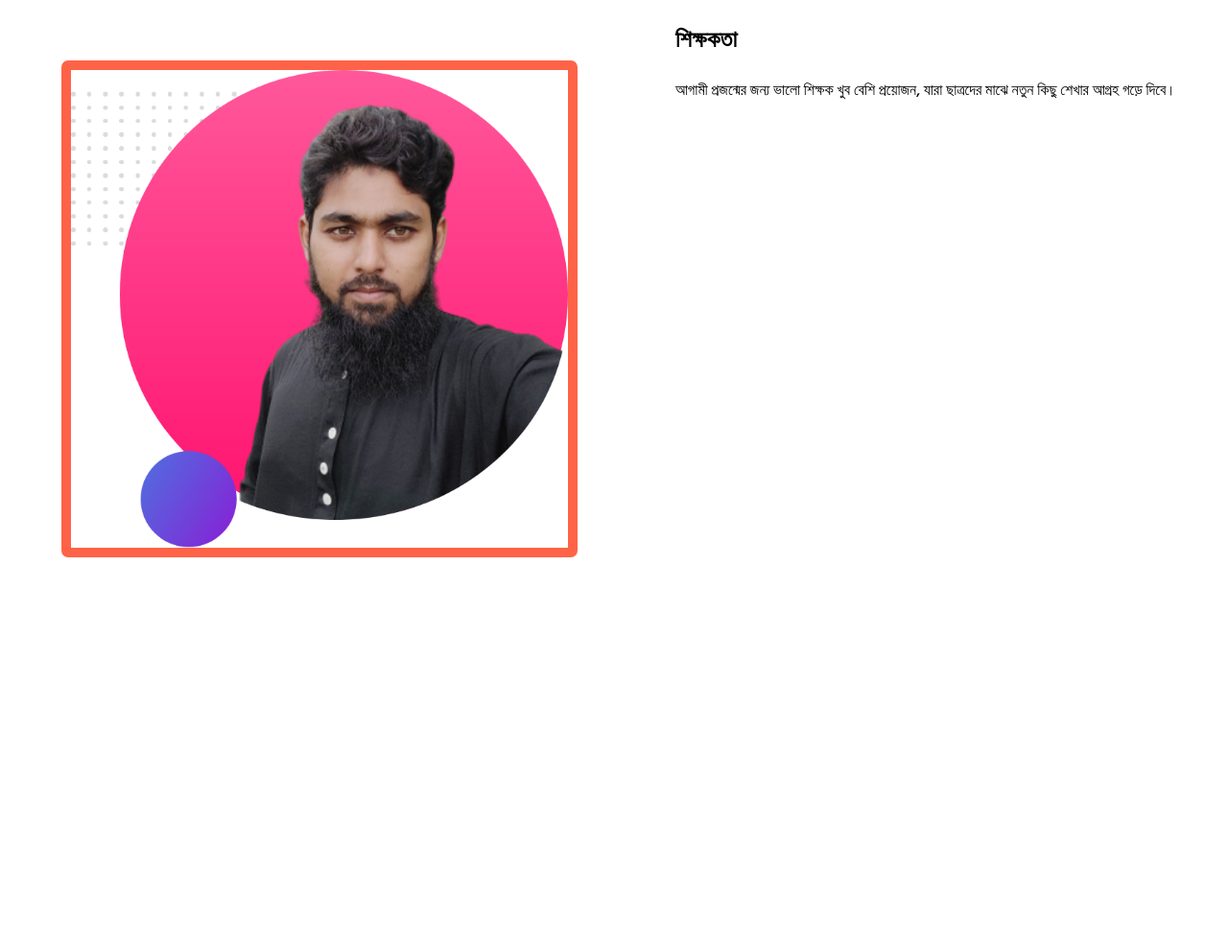
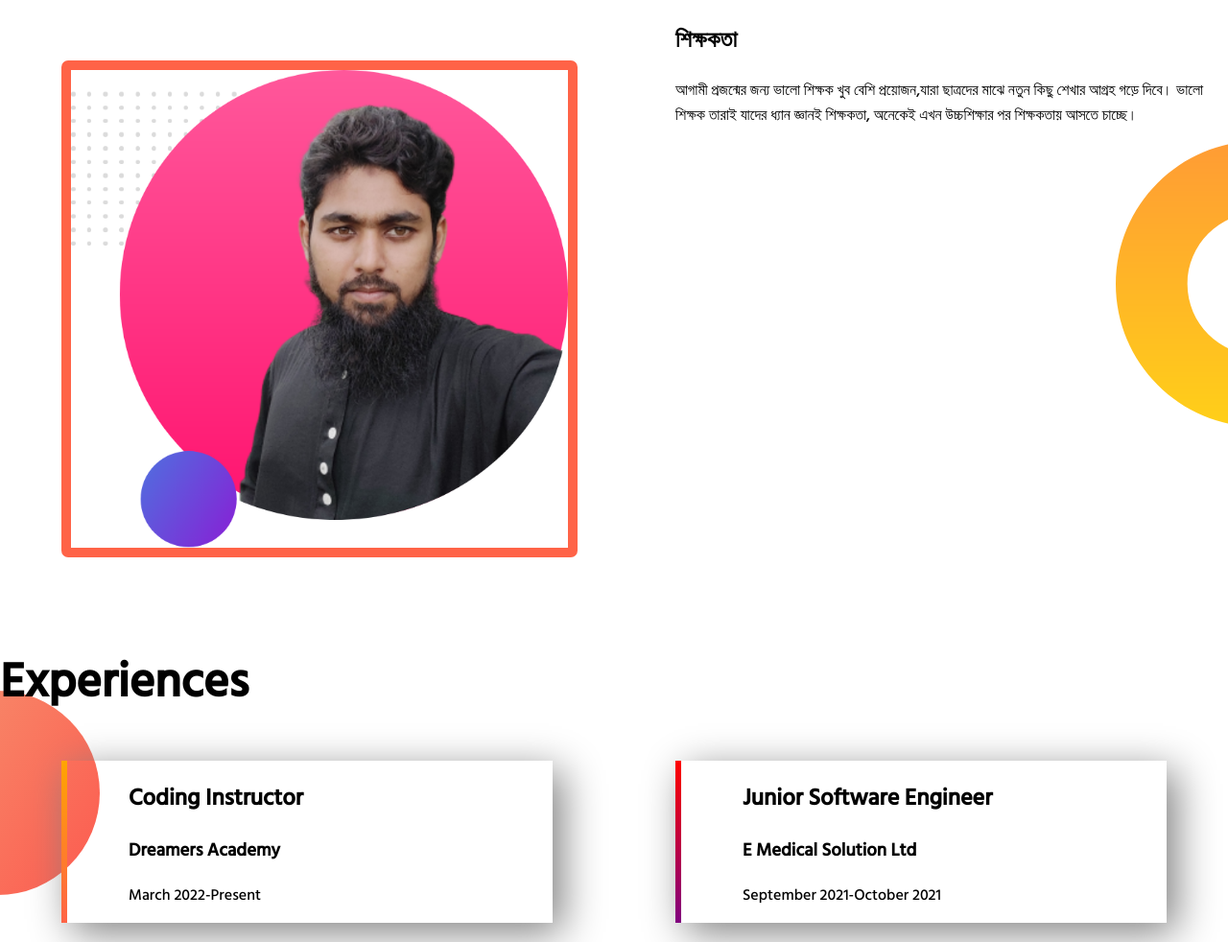
Before and after one commit to ahmad-yasir/yasir-portfolio, a plain HTML site: page index.html in a window 1280 px wide. Shown: the part 612-1594 px from the top of the page at 96% size. Before the commit the page ends 1241 px from the top, so only its background shows below. Drawn offline with Linux system fonts and the light colour scheme.

Commit message:
Last Part

```diff
--- a/index.html
+++ b/index.html
@@ -17,7 +17,7 @@
 
 <body>
     <section class="flexible-container">
-        <div class="half-width about">
+        <div class="half-width">
             <h1>স্বাগতম</h1>
             <h1><span class="span">ইয়াসির আহমাদ</span> এর দুনিয়ায়!</h1>
             <h2>আমি যা পারি-</h2>
@@ -41,10 +41,27 @@
             <img src="images/my-bg2.png">
         </div>
 
-        <div class="half-width">
+        <div class="half-width right-border">
             <h2>শিক্ষকতা</h2>
-            <p>আগামী প্রজন্মের জন্য ভালো শিক্ষক খুব বেশি প্রয়োজন, যারা ছাত্রদের মাঝে নতুন কিছু শেখার আগ্রহ গড়ে দিবে।
+            <p>আগামী প্রজন্মের জন্য ভালো শিক্ষক খুব বেশি প্রয়োজন,যারা ছাত্রদের মাঝে নতুন কিছু শেখার আগ্রহ গড়ে দিবে। ভালো
+                শিক্ষক তারাই যাদের ধ্যান জ্ঞানই শিক্ষকতা, অনেকেই এখন উচ্চশিক্ষার পর শিক্ষকতায় আসতে চাচ্ছে।
             </p>
+        </div>
+    </section>
+
+    <section class="experience-aria">
+        <h1>Experiences</h1>
+        <div class="flexible-container">
+            <div id="instructor-ex" class="experience-item">
+                <h2>Coding Instructor</h2>
+                <h3>Dreamers Academy</h3>
+                <p>March 2022-Present</p>
+            </div>
+            <div id="developer-ex" class="experience-item">
+                <h2>Junior Software Engineer</h2>
+                <h3>E Medical Solution Ltd</h3>
+                <p>September 2021-October 2021</p>
+            </div>
         </div>
     </section>
 
--- a/style.css
+++ b/style.css
@@ -46,3 +46,36 @@ h1 {
     display: flex;
 
 }
+
+.right-border {
+    background-image: url(images/dream-bg.png);
+    background-repeat: no-repeat;
+    background-position: right;
+}
+
+.experience-aria {
+    background-image: url(images/exp-bg.png);
+    background-repeat: no-repeat;
+    background-position: left;
+}
+
+.experience-item {
+    width: 40%;
+    padding-left: 5%;
+    padding-right: 5%;
+    margin-left: 5%;
+    margin-right: 5%;
+    box-shadow: 10px 10px 40px grey;
+    border-left: 6px solid;
+    margin-bottom: 20px;
+}
+
+#instructor-ex {
+    border-image: linear-gradient(orange, tomato);
+    border-image-slice: 1;
+}
+
+#developer-ex {
+    border-image: linear-gradient(red, purple);
+    border-image-slice: 1;
+}
```
